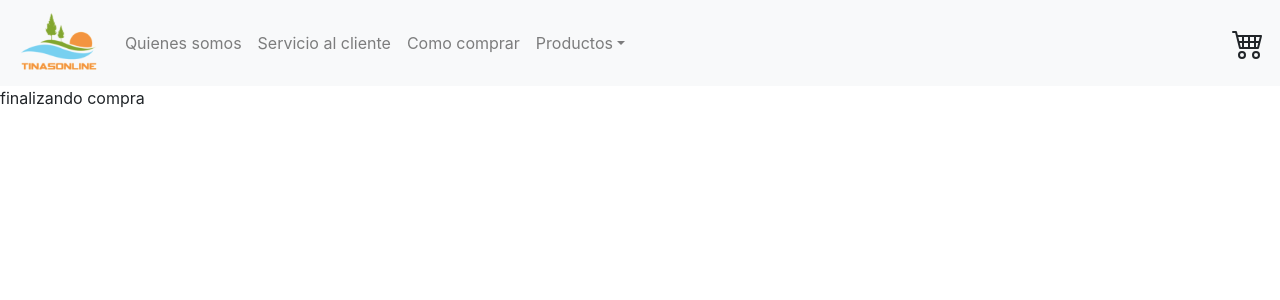
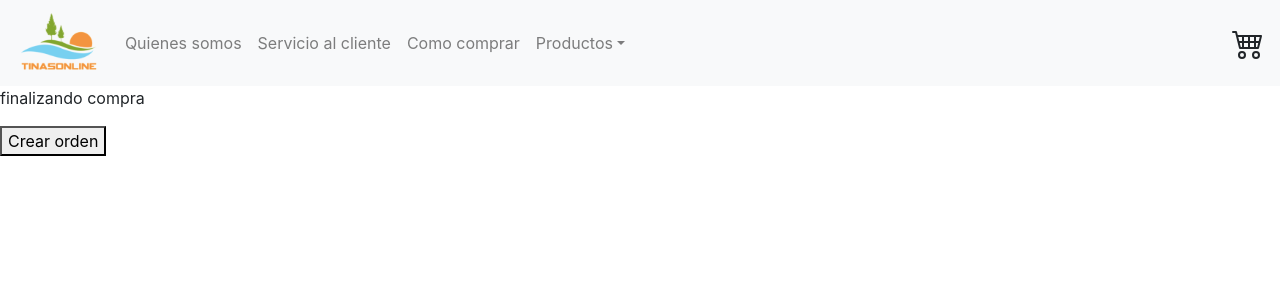
Before and after one commit to juanjdp/react-app, a React (Create React App) app: page /cart in a window 1280 px wide. Shown: the top 300 px of the page. Built offline with nearby package versions, Linux system fonts and the light colour scheme; no server answers.

Commit message:
firebase2

```diff
--- a/src/components/Cart.js
+++ b/src/components/Cart.js
@@ -1,10 +1,42 @@
 import React from "react";
+import * as firebase from 'firebase/app';
+import 'firebase/firestore';
+import {getFirestore} from './../firebase/index'
 
 function Cart(){
+
+  async function createOrder() {
+    debugger;
+    const newOrder = {
+       buyer: { name: 'Poli', phone: '+541143432323', email: 'asd@asd' },
+       items: [
+         { id: '1', title: 'zapas', price: 200, quantity: 2 },
+         { id: '2', title: 'gorro', price: 100, quantity: 1 },
+        ],
+      date: firebase.firestore.FieldValue.serverTimestamp(),
+      total: 500,
+    };
+    const db=getFirestore();
+    const orders=db.collection("orders");
+
+    /*orders.add(newOrder).then(id => {
+      console.log('Order created with id: ', id);
+    });*/
+
+    try{
+      const doc=await orders.add(newOrder);
+      console.log('Orden generada # ', doc.id)
+    }catch(error){
+      console.log('Error')
+    }
+
+
+  }
 
   return <>
 
         <p>finalizando compra</p>
+        <p><button onClick={createOrder}>Crear orden</button></p>
     </>
 
 
--- a/src/components/ItemDetail.js
+++ b/src/components/ItemDetail.js
@@ -32,8 +32,8 @@ function ItemDetail({ producto }){
         <tbody>
 
                 <tr>
-                <td>{producto.id} </td>
-                <td>{producto.title}</td>
+                <td>{producto.description} </td>
+                <td>{producto.description}</td>
                 <td>{producto.price}</td>
                 <td><img src={producto.pictureUrl} alt={producto.title} height={150} width={150} /> </td>
                 <td>{online ? <ItemCount stock={10} initial={0} onAdd={onAdd}/> : <Link to="/cart"><button >Terminar compra</button></Link>} </td>
```
